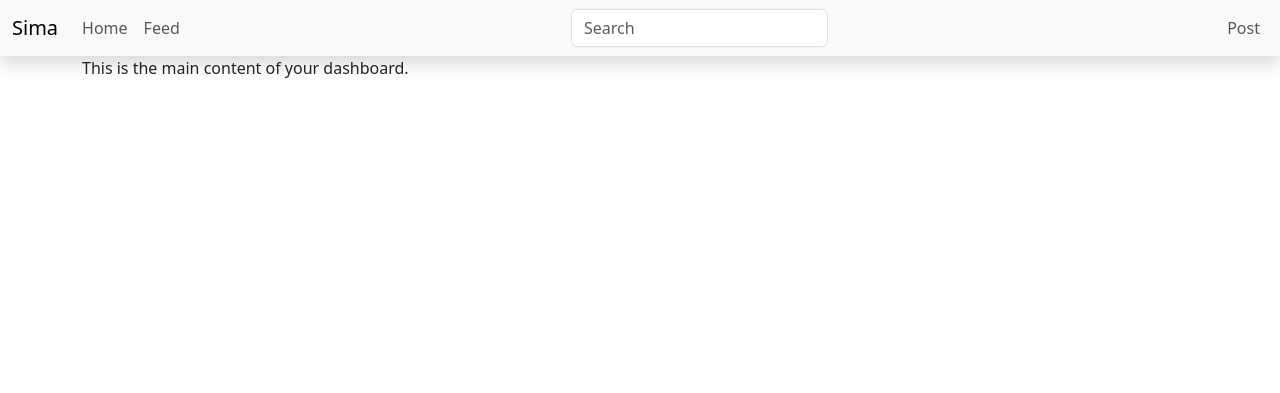
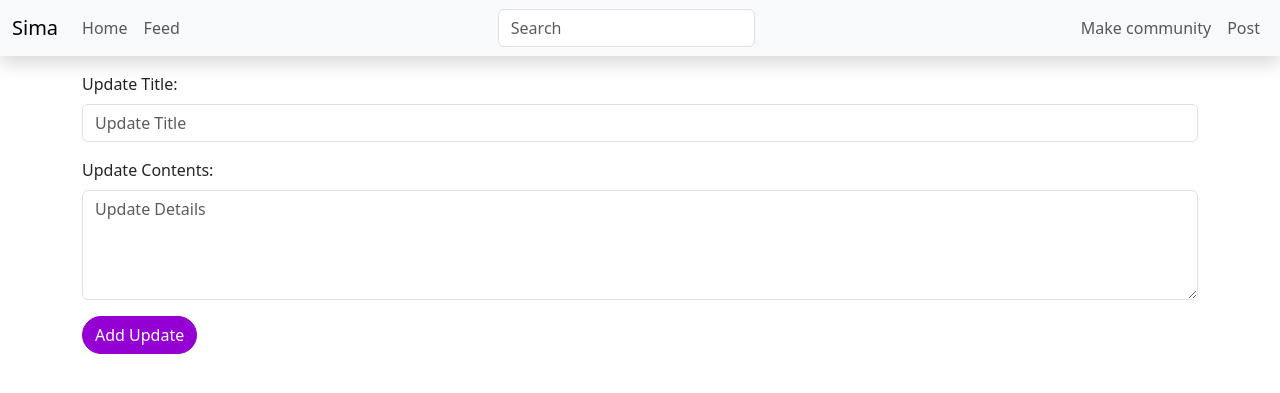
Before and after one commit to SalmanDEmad/sm-website, a Flask app: page /dashboard in a window 1280 px wide. Shown: the top 393 px of the page. Run offline with Flask 3, Linux system fonts and the light colour scheme; the visitor is signed in with stand-in values (Sample User, id 1); tables that the repository leaves empty or names only in its code hold one stand-in row (values such as "Sample post"); some libraries are stand-ins or nearby versions.

Commit message:
Update codebase to add new features and fix bugs.
- Added a new feature to allow users to create communities.
- Added a new feature to allow users to post updates.
- Fixed a bug where the 'update_date' and 'update_time' cookies were not being updated correctly.
- Fixed a bug where the 'updated_cookie' cookie was not being set correctly.
- Added a modal to display the latest update to users who have not seen it yet.
- Added JavaScript code to automatically trigger the modal when a user visits the home page if they have not seen the latest update.

```diff
--- a/app.py
+++ b/app.py
@@ -41,11 +41,61 @@
     for user in session:
         print("here is list of users " + user)
 
+def get_latest_update():
+    global cursor
+
+    # Fetch the latest update from the updates table
+    query = "SELECT update_date, update_time, update_title, update_contents FROM updates ORDER BY update_date DESC, update_time DESC LIMIT 1"
+    cursor.execute(query)
+    latest_update = cursor.fetchone()
+
+    print(latest_update)
+
+    return latest_update
+
+def update_cookie_and_database():
+    global cursor
+
+    # Fetch the latest update from the database
+    latest_update = get_latest_update()
+
+    # Convert the date object to a string
+    latest_update_date_str = latest_update[0].strftime('%Y-%m-%d')
+
+    # Update the 'update_date' and 'update_time' cookies
+    response = make_response(render_template('home.html', updated_cookie='false', latest_update=latest_update))
+    response.set_cookie('update_date', latest_update_date_str)
+    response.set_cookie('update_time', latest_update[1])
+
+    # Set 'updated_cookie' to 'false'
+    response.set_cookie('updated_cookie', 'false')
+
+    return response
+
 @app.route("/")
 def home():
-    session_print()
-    logged_in = session.get('logged_in', False)
-    return render_template('home.html', logged_in=logged_in)
+    global cursor
+
+    # Check if cookies exist
+    updated_cookie = request.cookies.get('updated_cookie', 'false')
+    update_date_cookie = request.cookies.get('update_date')
+
+    # Get the latest update from the database
+    latest_update = get_latest_update()
+    print(latest_update)
+
+    # Convert the date object to a string
+    latest_update_date_str = latest_update[0].strftime('%Y-%m-%d')
+
+    # Check if the 'update_date' cookie exists and if its value is less than the latest update
+    if (updated_cookie == 'false' and
+            update_date_cookie and
+            update_date_cookie < latest_update_date_str):
+        # Update the cookies and set 'updated_cookie' to 'false'
+        return update_cookie_and_database()
+    else:
+        # Cookies are up-to-date, set 'updated_cookie' to 'false'
+        return render_template('home.html', updated_cookie='false', latest_update=latest_update)
 
 def is_admin(username):
     # Check if the user has the 'admin' role in the database
@@ -82,7 +132,29 @@
         # Set 'update_date' cookie
         response.set_cookie('update_date', "None")
 
+        # Set 'update_time' cookie
+        response.set_cookie('update_time', "None")
+
     return response
+
+@app.route('/add_update', methods=['POST'])
+def add_update():
+    # Get data from the form
+    update_title = request.form['update_title']
+    update_contents = request.form['update_contents']
+
+    # Generate current date in dd/mm/yyyy, hh:mm format
+    update_date = datetime.now().strftime('%Y-%m-%d')
+    update_time = datetime.now().strftime('%H:%M')
+
+    # Insert data into the updates table
+    query = "INSERT INTO updates (update_title, update_contents, update_date, update_time) VALUES (%s, %s, %s, %s)"
+    cursor.execute(query, (update_title, update_contents, update_date, update_time))
+
+    # Commit changes and close the connection
+    db.commit()
+
+    return render_template('dashboard.html')
 
 @app.route('/dashboard')
 def dashboard():
--- a/templates/base.html
+++ b/templates/base.html
@@ -31,6 +31,9 @@
             <ul class="navbar-nav ml-auto">
                 {% if session.logged_in %}
                     <li class="nav-item">
+                        <a class="nav-link" href="#" data-bs-toggle="modal" data-bs-target="#createCommunitytModal">Make community</a>
+                    </li>
+                    <li class="nav-item">
                       <a class="nav-link" href="#" data-bs-toggle="modal" data-bs-target="#postModal">Post</a>
                   </li>
                 {% else %}
@@ -44,7 +47,9 @@
     </div>
 </nav>
 
+{% block content %}{% endblock %}
 
+<!-- Modal for creating communities-->
 <div class="modal fade" id="createCommunityModal" tabindex="-1" aria-labelledby="createCommunityModalLabel" aria-hidden="true">
   <div class="modal-dialog">
     <div class="modal-content">
@@ -69,7 +74,7 @@
   </div>
 </div>
 
-<!-- Modal -->
+<!-- Modal for making posts -->
 <div class="modal fade" id="postModal" tabindex="-1" aria-labelledby="postModalLabel" aria-hidden="true">
   <div class="modal-dialog">
     <div class="modal-content">
@@ -338,8 +343,4 @@
     });
 </script>
 
-<div class="container">
-    {% block content %}{% endblock %}
-</div>
-
   <script src="{{ url_for('static', filename='js/base.js') }}"></script>
--- a/templates/dashboard.html
+++ b/templates/dashboard.html
@@ -4,7 +4,21 @@
 {% block title %}Dashboard - My App{% endblock %}
 
 {% block content %}
-    <h1>Welcome to the Dashboard</h1>
-    <p>This is the main content of your dashboard.</p>
-    <!-- Add more dashboard-specific content here -->
+<div class="container">
+    <h1>Add Update</h1>
+
+    <form method="post" action="/add_update" class="mt-4">
+        <div class="mb-3">
+            <label for="update_title" class="form-label">Update Title:</label>
+            <input type="text" class="form-control" id="update_title" name="update_title" placeholder="Update Title" required>
+        </div>
+
+        <div class="mb-3">
+            <label for="update_contents" class="form-label">Update Contents:</label>
+            <textarea class="form-control" id="update_contents" name="update_contents" placeholder="Update Details" rows="4" required></textarea>
+        </div>
+
+        <button type="submit" class="btn btn-primary">Add Update</button>
+    </form>
+</div>
 {% endblock %}
```
Also changed, not shown: templates/home.html (+53 -3 lines), 2 other files. Lines whose indentation alone changed are shown as unchanged.
